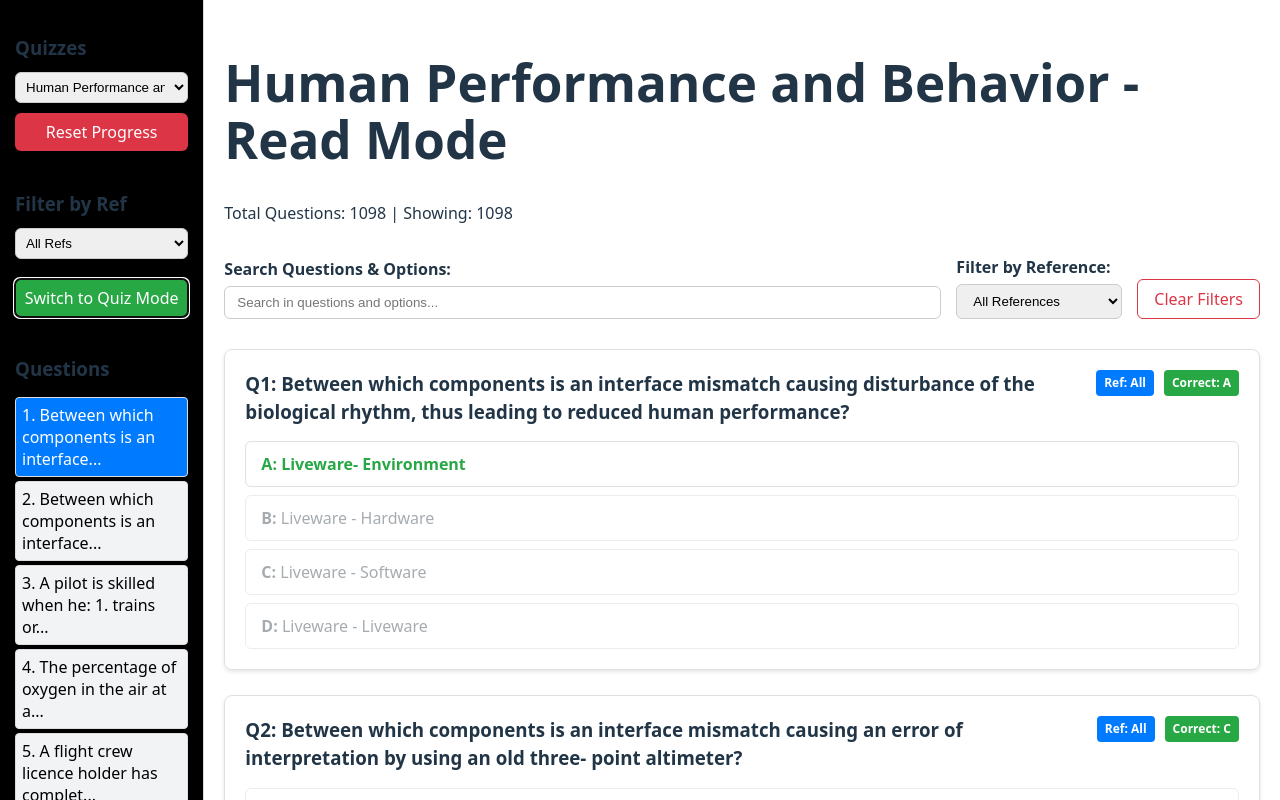
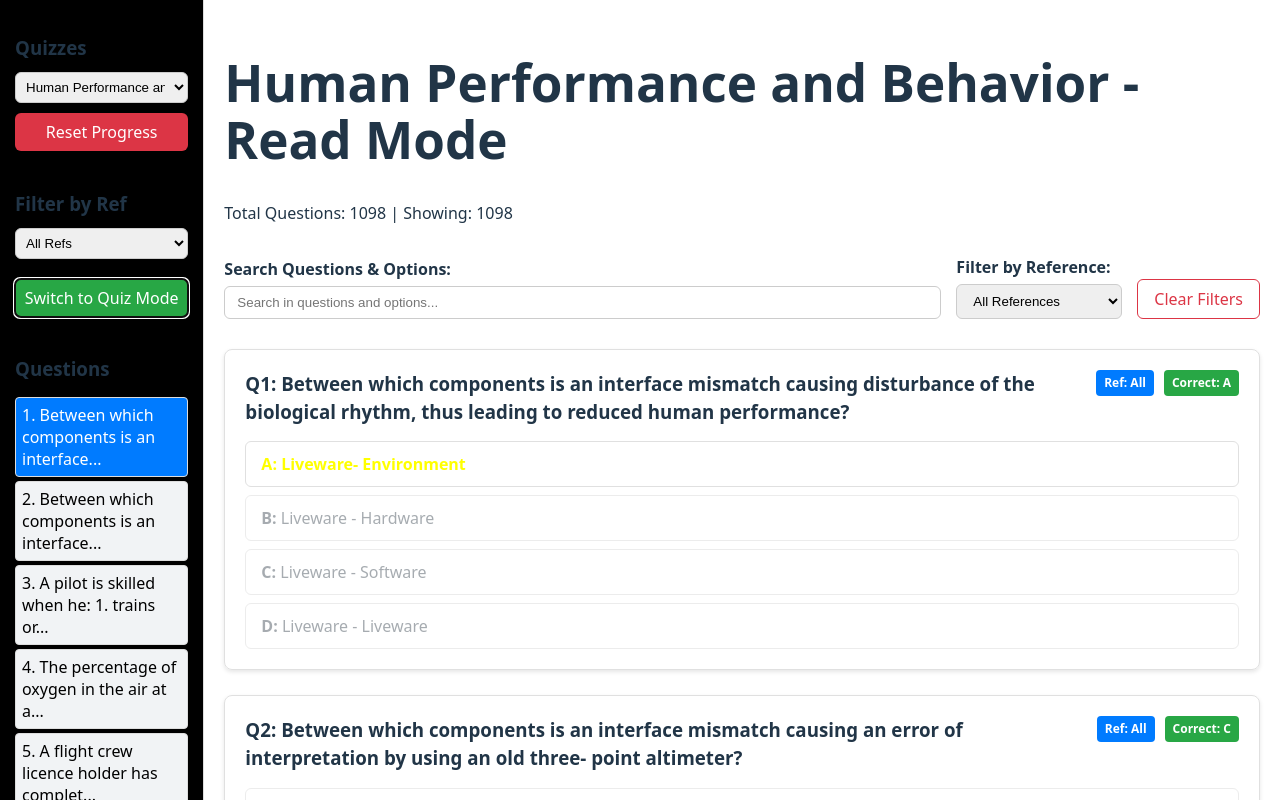
Before and after one commit to huzaifa8/mcqs, a React (Vite) app: page / in a window 1280 px wide. Both pictures are taken after a click on the button "Switch to Read Mode". Shown: the top 800 px of the page. Built offline with nearby package versions, Linux system fonts and the light colour scheme.

Commit message:
set correct option color to yellow

```diff
--- a/src/components/QuizReadMode.tsx
+++ b/src/components/QuizReadMode.tsx
@@ -37,7 +37,7 @@ const QuizReadMode: React.FC = () => {
 
   const getOptionStyle = (choiceKey: string, correctKey: string) => {
     if (choiceKey === correctKey) {
-      return { fontWeight: "bold", color: "#28a745" }; // Green for correct
+      return { fontWeight: "bold", color: "yellow" }; // Yellow for correct
     } else {
       return { opacity: 0.6, color: "#6c757d" }; // Faded for incorrect
     }
```
